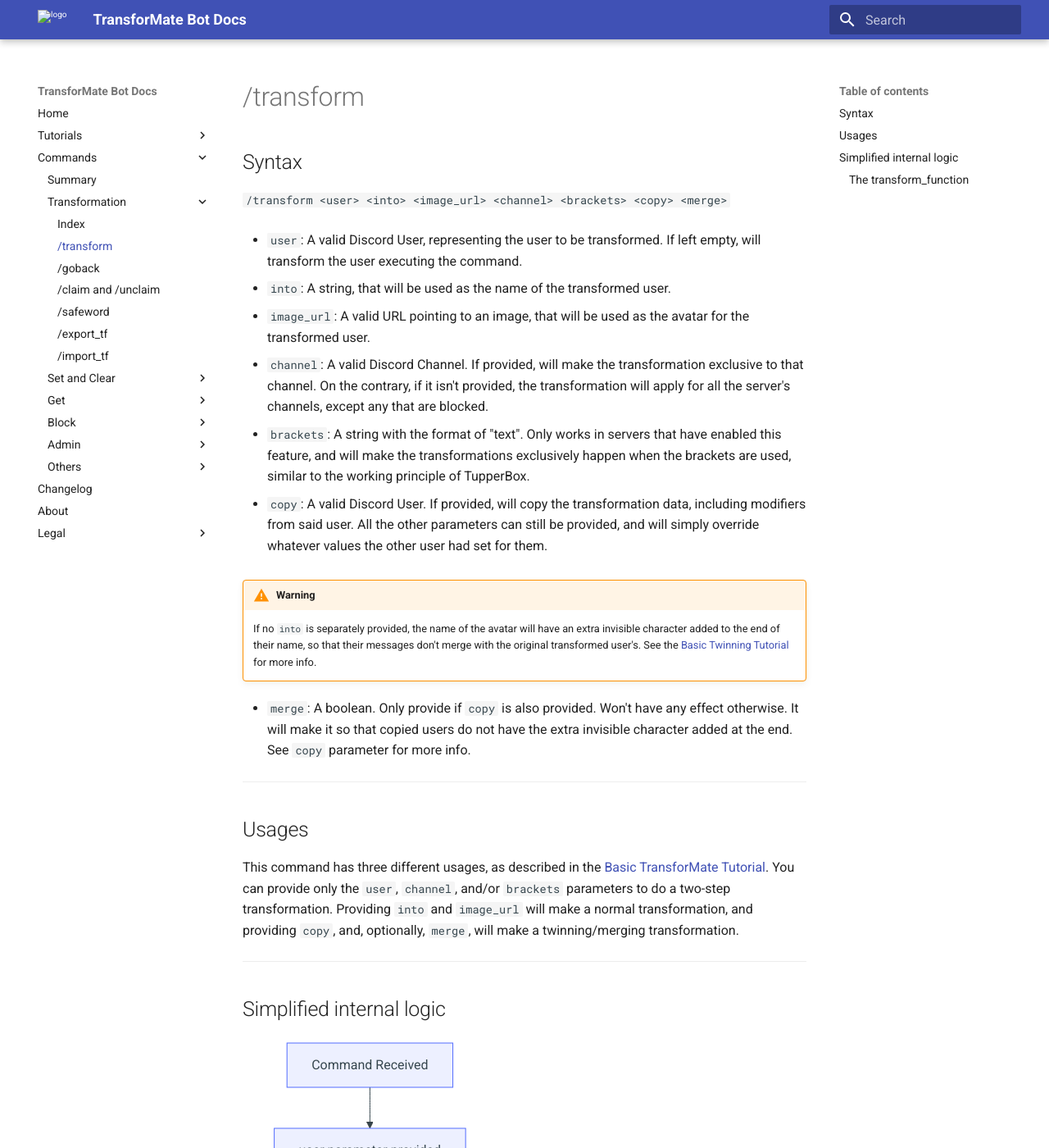
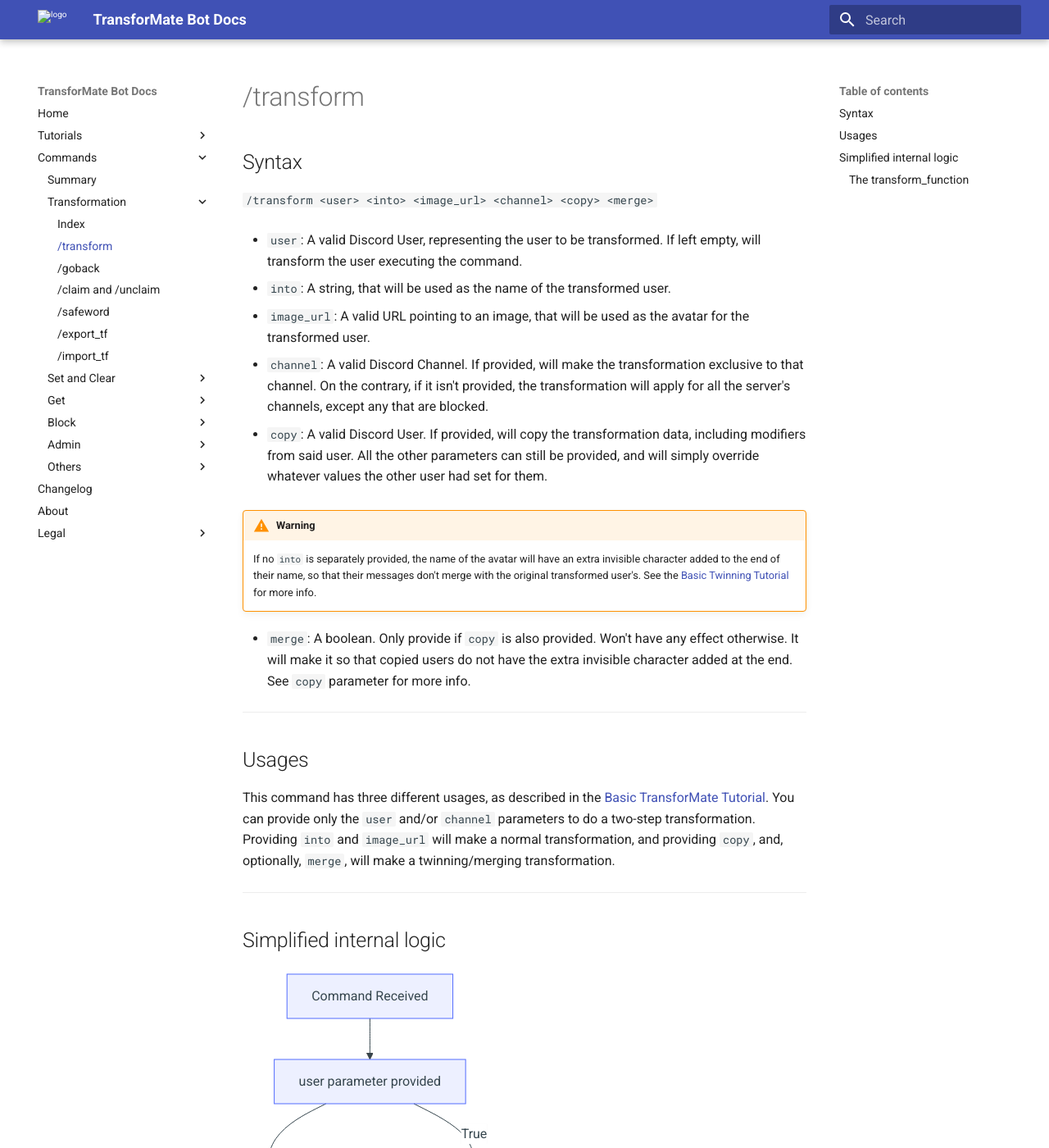
Before and after one commit to dorythecat/TransforMate, an MkDocs documentation site: the page built from docs/commands/transformation/transform.md, in a window 1280 px wide and 1400 px high. Shown: the whole window at 82% size. Built offline with MkDocs 1.6.1 and Material for MkDocs 9.7.7, drawn with Linux system fonts in a browser that asks for light colours.

Commit message:
Updated /transform docs

```diff
--- a/docs/commands/transformation/transform.md
+++ b/docs/commands/transformation/transform.md
@@ -1,5 +1,5 @@
 ## Syntax
-`/transform <user> <into> <image_url> <channel> <brackets> <copy> <merge>`
+`/transform <user> <into> <image_url> <channel> <copy> <merge>`
 
 - `user`: A valid Discord User, representing the user to be transformed. If left
           empty, will transform the user executing the command.
@@ -13,11 +13,6 @@
              exclusive to that channel. On the contrary, if it isn't provided, the
              transformation will apply for all the server's channels, except any
              that are blocked.
-
-- `brackets`: A string with the format of "<front brackets>text<back brackets>".
-              Only works in servers that have enabled this feature, and will make
-              the transformations exclusively happen when the brackets are used,
-              similar to the working principle of TupperBox.
 
 - `copy`: A valid Discord User. If provided, will copy the transformation data,
           including modifiers from said user. All the other parameters can still
@@ -38,7 +33,7 @@
 ## Usages
 This command has three different usages, as described in the
 [Basic TransforMate Tutorial](../../tutorials/basic.md). You can provide only the
-`user`, `channel`, and/or `brackets` parameters to do a two-step transformation.
+`user` and/or `channel` parameters to do a two-step transformation.
 Providing `into` and `image_url` will make a normal transformation, and providing
 `copy`, and, optionally, `merge`, will make a twinning/merging transformation.
 
```
